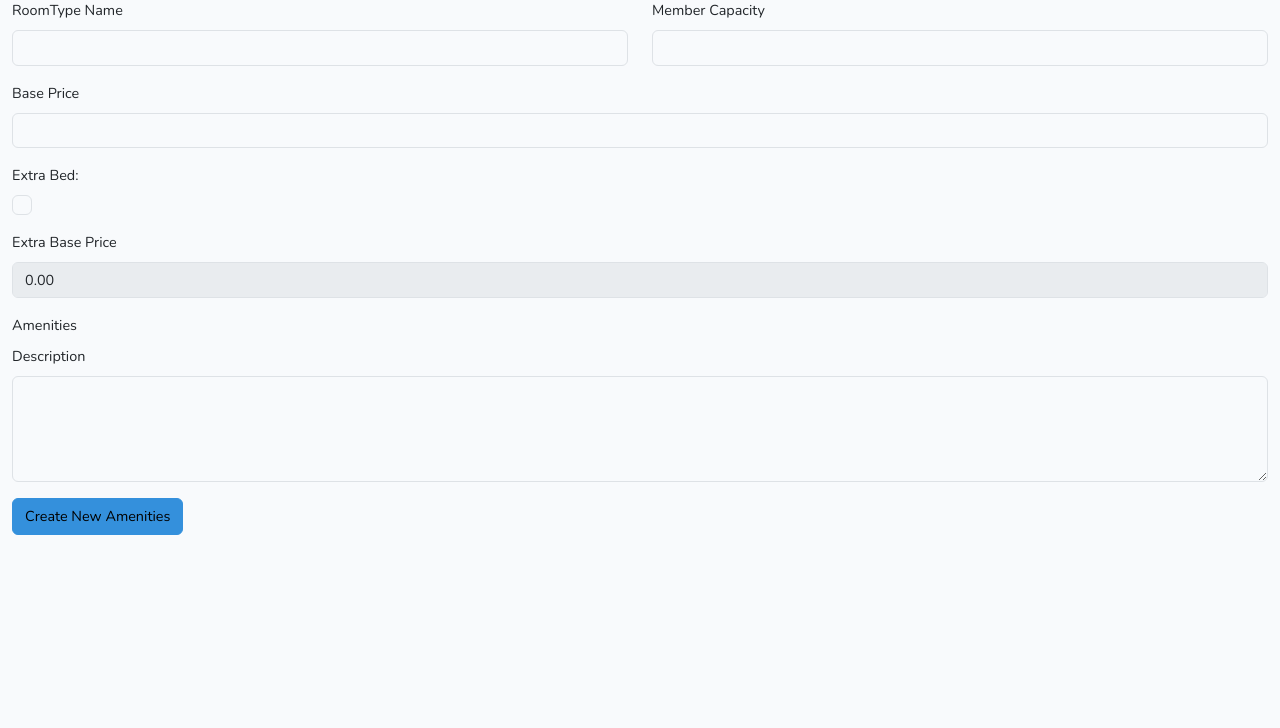
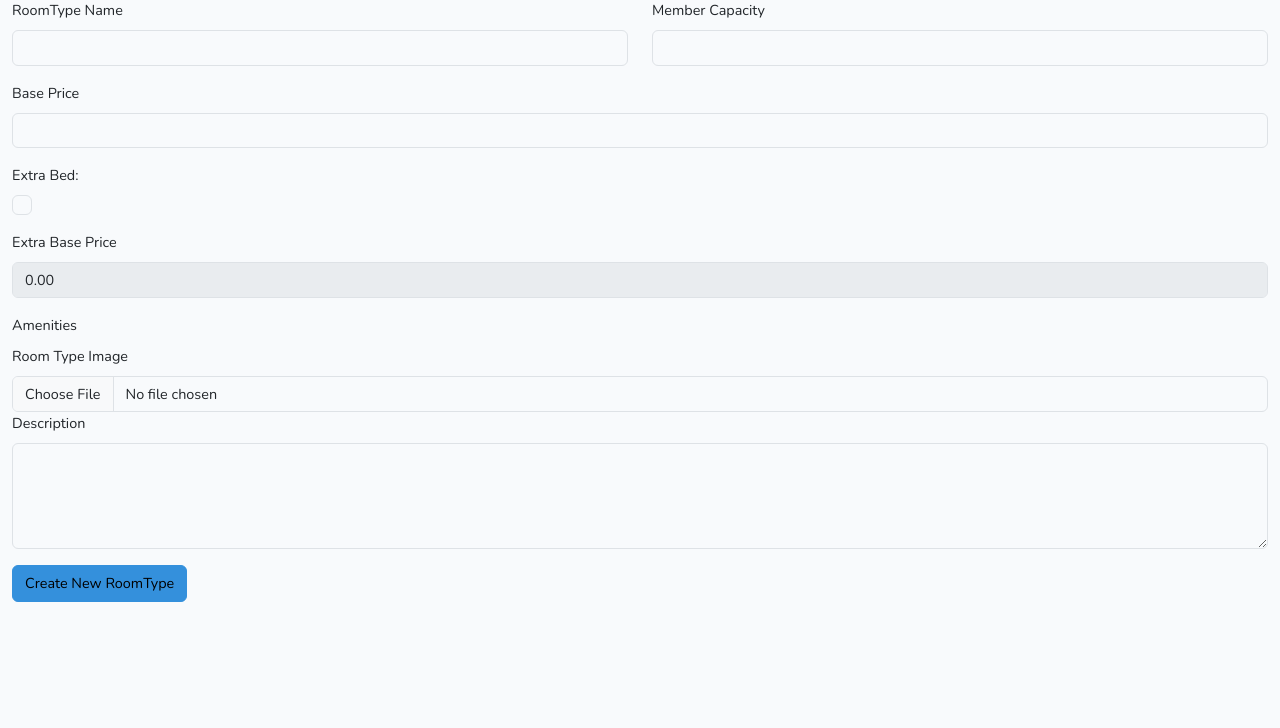
Before and after one commit to drashtipatell18/Hotel_Management, a Laravel app: page /roomtype/add in a window 1280 px wide. Shown: the part 1018-1746 px from the top of the page. Run offline with Laravel 10, Linux system fonts and the light colour scheme; data that the repository does not hold is empty; style sheets or scripts are compiled from the project's sources; some libraries are stand-ins or nearby versions.

Commit message:
update room_type image

```diff
--- a/app/Http/Controllers/RoomTypeController.php
+++ b/app/Http/Controllers/RoomTypeController.php
@@ -21,14 +21,18 @@ class RoomTypeController extends Controller
         $request->validate([
             'room_name' => 'required|string|max:255',
             'capacity' => 'required|integer|min:1',
-            'extra_bed_quantity' => 'nullable|required_if:extra_bed,1|integer|min:0',
-            'amenities_id' => 'required|exists:amenities,id',
+            'amenities_id' => 'required|array',
+            'amenities_id.*' => 'exists:amenities,id',
             'base_price' => 'required|numeric|min:0',
-            'extra_bed_price' => 'required|numeric|min:0',
             'description' => 'nullable|string',
         ]);
 
         try{
+
+            $room_type= $request->room_image;
+            $file_name = rand() . '.' .$room_type->getClientOriginalName();
+            $room_type->move(public_path('/assets/upload/'), $file_name);
+
             RoomTypes::create([
                 'room_name' => $request->input('room_name'),
                 'capacity' => $request->input('capacity'),
@@ -39,6 +43,9 @@ class RoomTypeController extends Controller
                 'base_price' => $request->input('base_price'),
                 'extra_bed_price' => $request->input('extra_bed_price'),
                 'description' => $request->input('description'),
+                'room_image' => $file_name,
+
+
             ]);
             Toastr::success('Create new room type successfully :)','Success');
             return redirect()->route('roomtype/list');
@@ -53,6 +60,7 @@ class RoomTypeController extends Controller
     public function roomtypeList()
     {
         $roomTypes = RoomTypes::all();
+
         $amenities = Amenities::all();
 
         return view('room_types/listroomtype',compact('roomTypes','amenities'));
@@ -73,9 +81,21 @@ class RoomTypeController extends Controller
             'base_price' => 'required|numeric|min:0',
             'extra_bed_price' => 'required|numeric|min:0',
             'description' => 'nullable|string',
+             'room_image' => 'nullable|image|mimes:jpeg,png,jpg,gif,svg|max:2048'
         ]);
         $roomType = RoomTypes::findOrFail($id);
         try{
+
+            if ($request->hasFile('room_image')) {
+                if (file_exists(public_path('/assets/upload/') . $roomType->room_image)) {
+                    unlink(public_path('/assets/upload/') . $roomType->room_image);
+                }
+                $room_image = $request->file('room_image');
+                $file_name = rand() . '.' . $room_image->getClientOriginalName();
+                $room_image->move(public_path('/assets/upload/'), $file_name);
+                $roomType->room_image = $file_name;
+            }
+
             $roomType->update([
                 'room_name' => $request->input('room_name'),
                 'capacity' => $request->input('capacity'),
@@ -86,6 +106,7 @@ class RoomTypeController extends Controller
                 'base_price' => $request->input('base_price'),
                 'extra_bed_price' => $request->input('extra_bed_price'),
                 'description' => $request->input('description'),
+                'room_image' => $roomType->room_image ?? $roomType->getOriginal('room_image')
             ]);
             Toastr::success('Room type updated successfully :)','Success');
             return redirect()->route('roomtype/list');
--- a/resources/views/room_types/add_room_typs.blade.php
+++ b/resources/views/room_types/add_room_typs.blade.php
@@ -143,12 +143,27 @@
                                     </div>
                                 </fieldset>
                             </div>
-
-
                         </div>
                     </div>
                 </div>
 
+                <div class="row">
+                    <div class="col-lg-12">
+                        <div class="row formtype">
+                            <div class="col-md-12">
+                                <label>Room Type Image</label>
+                                <div class="row">
+                                    <div class="col-md-12">
+                                        <input type="file" class="form-control @error('room_image') is-invalid @enderror" name="room_image" id="room_image" accept="image/*">
+                                    </div>
+                                </div>
+                                @if(isset($roomtype) && $roomtype->room_image)
+                                    <img src="{{ url('/assets/upload/', $roomtype->room_image) }}" width="100px"><br/>
+                                @endif
+                            </div>
+                        </div>
+                    </div>
+                </div>
 
                 <div class="row">
                     <div class="col-lg-12">
@@ -166,7 +181,7 @@
                         </div>
                     </div>
                 </div>
-                <button type="submit" class="btn btn-primary buttonedit1">Create New Amenities</button>
+                <button type="submit" class="btn btn-primary buttonedit1">Create New RoomType</button>
             </form>
         </div>
     </div>
--- a/resources/views/room_types/listroomtype.blade.php
+++ b/resources/views/room_types/listroomtype.blade.php
@@ -79,8 +79,8 @@
                                                                 <div class="row">
                                                                     <div class="col-md-4 text-center">
                                                                         <img class="avatar-img rounded"
-                                                                            src="{{ URL::to('/assets/upload/' . $roomType->fileupload) }}"
-                                                                            alt="{{ $roomType->fileupload }}"
+                                                                            src="{{ URL::to('/assets/upload/' . $roomType->room_image) }}"
+                                                                            alt="{{ $roomType->room_image }}"
                                                                             style="width: 180px; height: 200px; object-fit: cover;">
                                                                     </div>
                                                                     <div class="col-md-8">
```
Also changed, not shown: public/assets/amenities/14587574.png (added), public/assets/amenities/1785754816.png (added).
